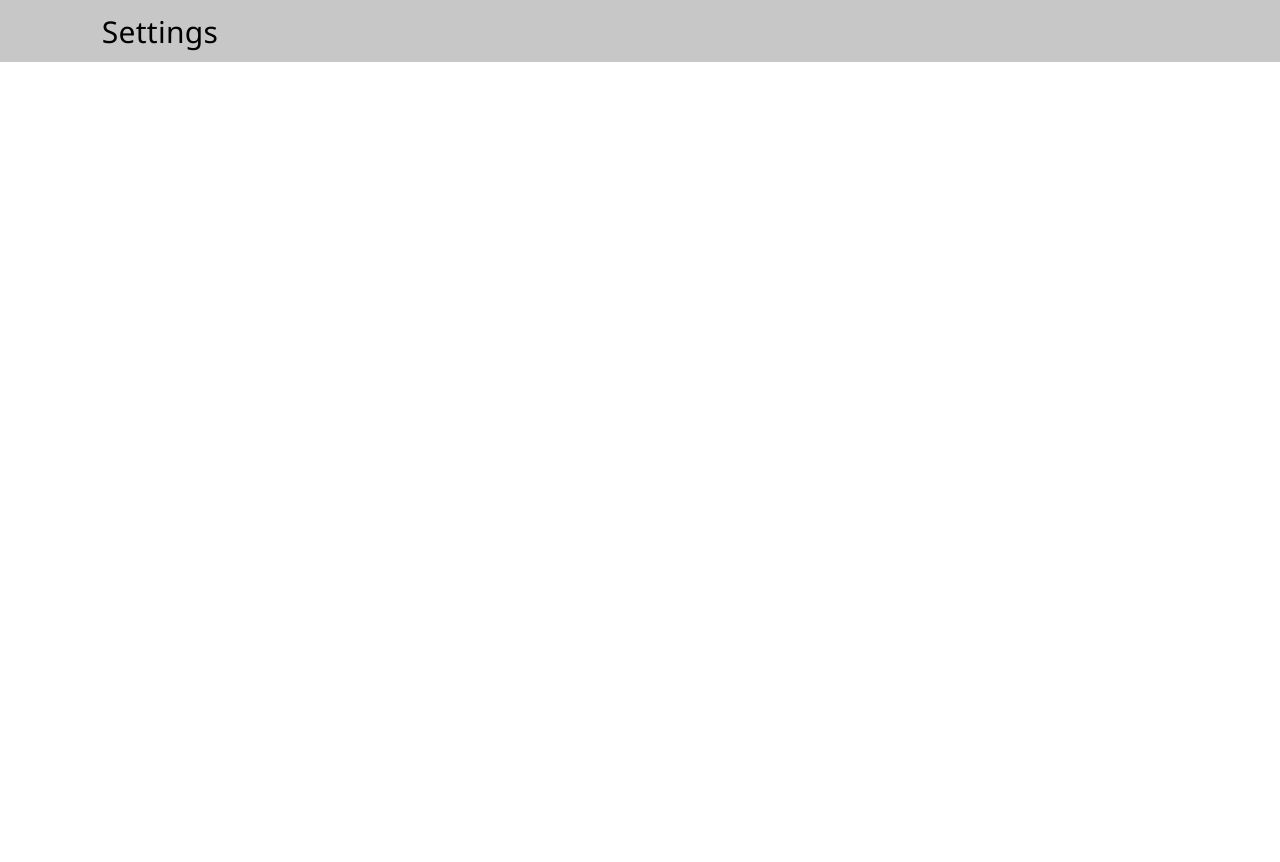
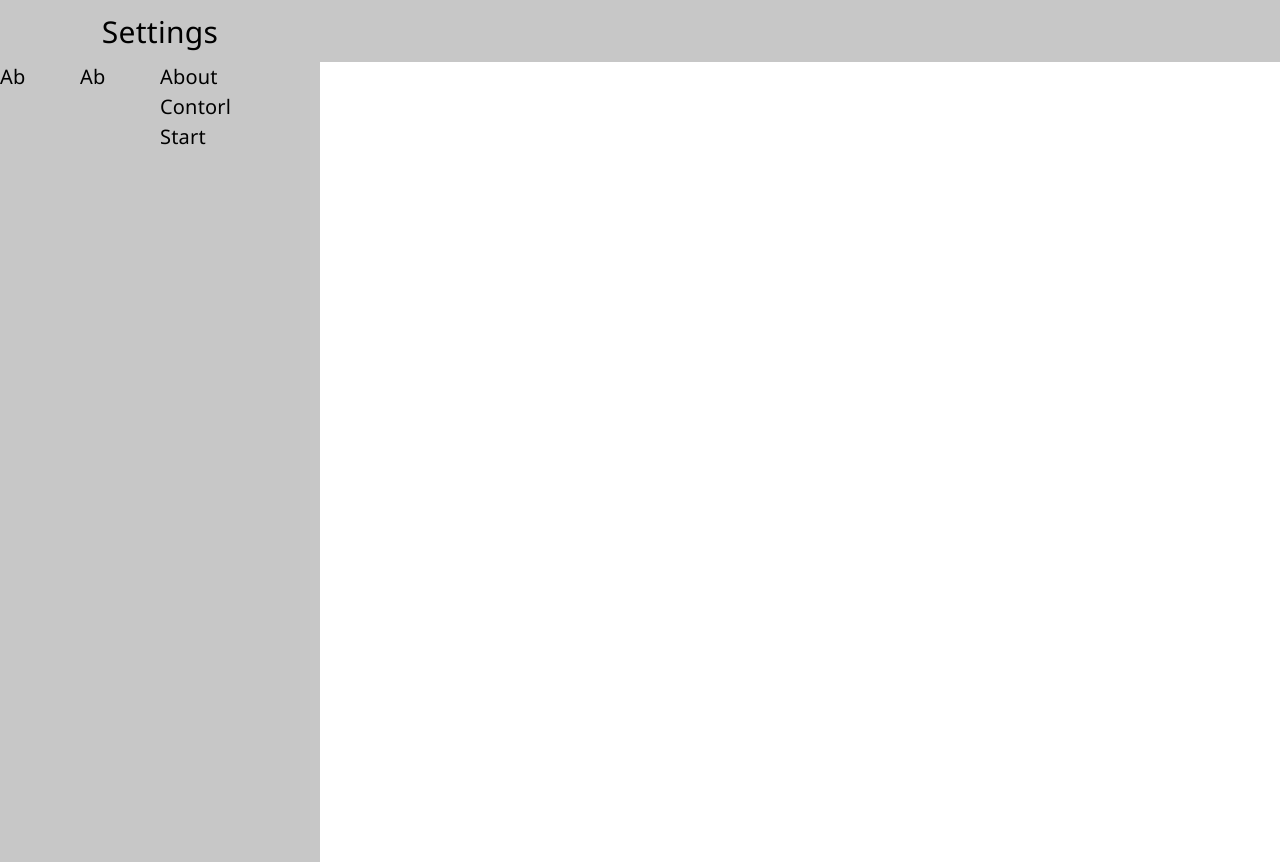
Before and after one commit to zczqkit/setting, a React (Create React App) app: page / in a window 1280 px wide. Before the commit the page ends 800 px from the top, so only its background shows below. Built offline with nearby package versions, Linux system fonts and the light colour scheme.

Commit message:
draft sidemenu

```diff
--- a/src/components/Header.js
+++ b/src/components/Header.js
@@ -1,14 +1,21 @@
 import React from 'react';
 import './Header.css';
+import SideMenu from './SideMenu';
 import { Grid,Typography} from '@mui/material';
 
 function Header() {
   return (
-    <Grid container alignItems="center" className="headerBox">
-      <Grid item xs={3} className="headerFontContainer">
-        <Typography className="headerFont" sx={{fontSize:"30px",fontFamily:"Segoe UI",textAlign:"center"}}>Settings</Typography>
+    <div>
+      <Grid container alignItems="center" className="headerBox">
+        <Grid item xs={3} className="headerFontContainer">
+          <Typography className="headerFont"
+            sx={{fontSize:"30px",fontFamily:"Segoe UI",textAlign:"center"}}>
+            Settings
+          </Typography>
+        </Grid>
       </Grid>
-    </Grid>
+      <SideMenu/>
+    </div>
   );
 }
 
--- /dev/null
+++ b/src/components/SideMenu.css
@@ -0,0 +1,8 @@
+.sideMenuBox{
+    height: 100vh;
+    background: #C7C7C7;
+}
+
+.sideMenuItem {
+    height: 100%;
+}
--- /dev/null
+++ b/src/components/SideMenu.js
@@ -0,0 +1,28 @@
+
+import React from 'react';
+import './SideMenu.css';
+import { Grid,Typography} from '@mui/material';
+
+function Sidemenu() {
+    return (
+      <Grid  container item xs={3} className="sideMenuBox">
+        <Grid item xs={3}>
+            <Grid item xs={6}>
+            <Typography sx={{fontSize:"20px",fontFamily:"Segoe UI"}}>Ab</Typography>
+            </Grid>
+        </Grid>
+        <Grid item xs={3}>
+            <Grid item xs={6}>
+            <Typography sx={{fontSize:"20px",fontFamily:"Segoe UI"}}>Ab</Typography>
+            </Grid>
+        </Grid>
+        <Grid item xs={6}  className="sideMenuItem">
+          <Typography sx={{fontSize:"20px",fontFamily:"Segoe UI"}}>About</Typography>
+          <Typography sx={{fontSize:"20px",fontFamily:"Segoe UI"}}>Contorl</Typography>
+          <Typography sx={{fontSize:"20px",fontFamily:"Segoe UI"}}>Start</Typography>
+        </Grid>
+      </Grid>
+    );
+  }
+
+  export default Sidemenu;
```
